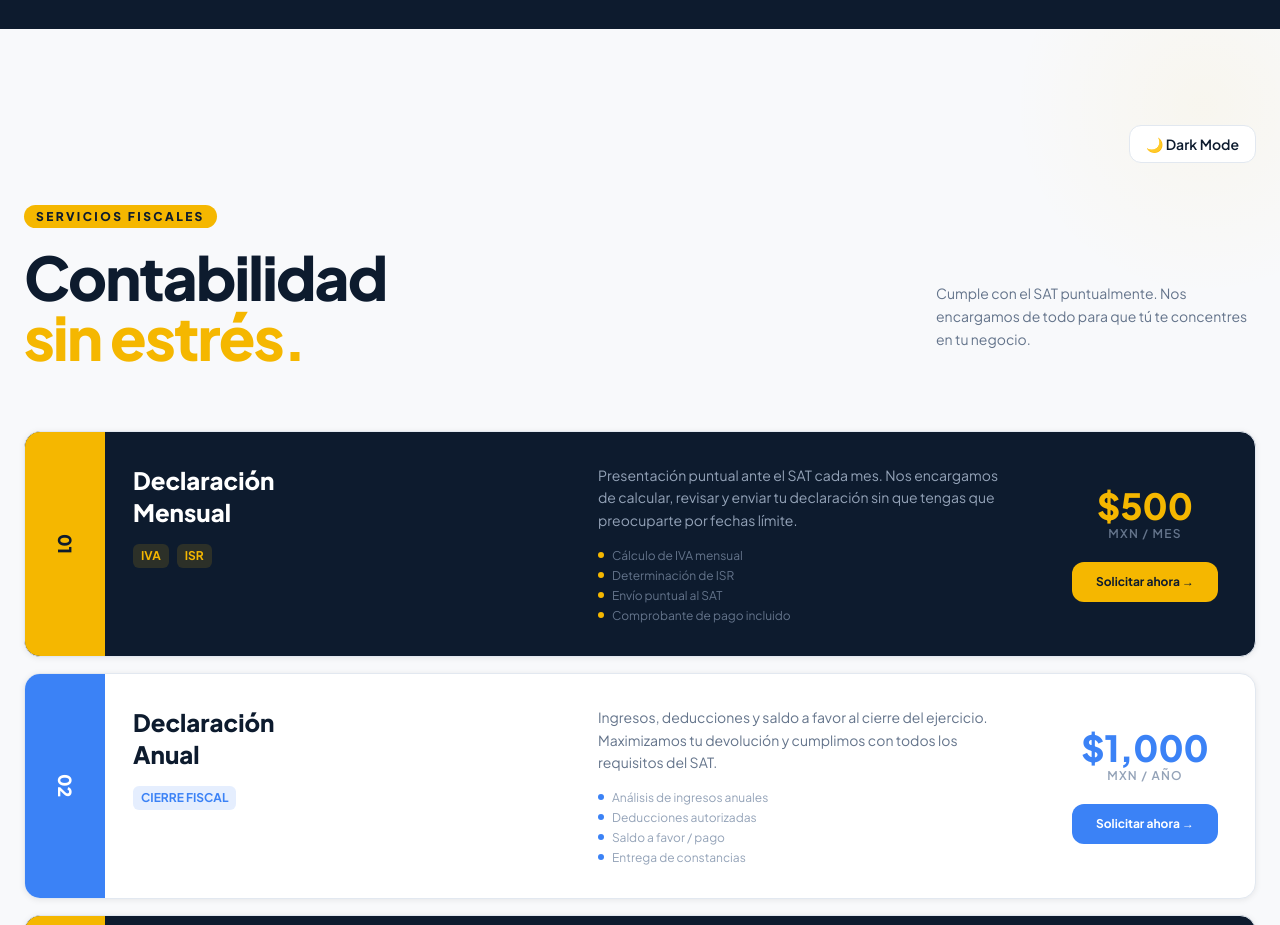
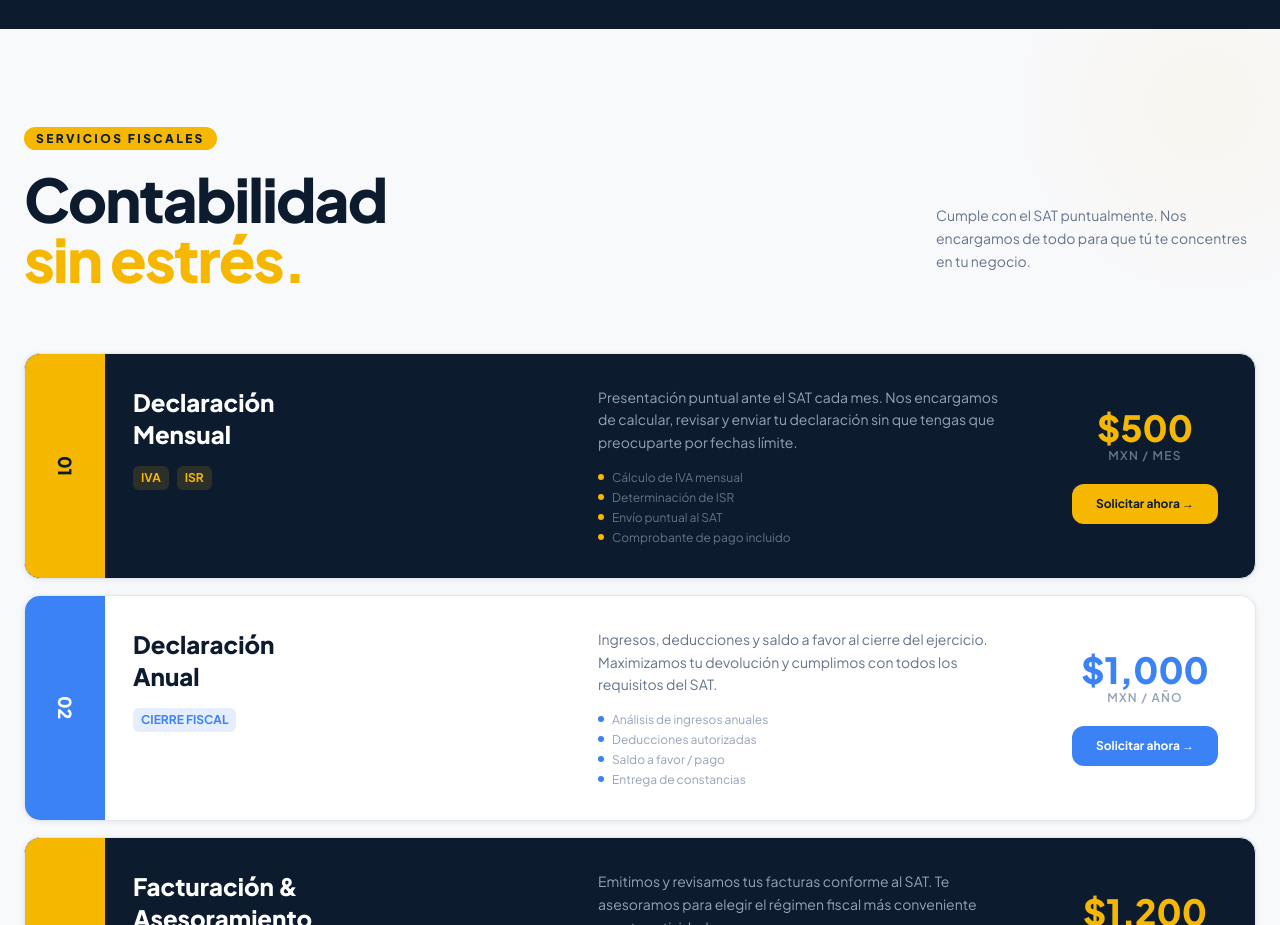
Before and after one commit to BlaKCronic/Society, a React (Vite) app: page / in a window 1280 px wide. Shown: the part 3240-4165 px from the top of the page. Built offline with nearby package versions, Linux system fonts and the light colour scheme.

Commit message:
añadido - dark mode

```diff
--- a/src/components/AccountingServices.jsx
+++ b/src/components/AccountingServices.jsx
@@ -1,4 +1,4 @@
-import { useState, useEffect } from 'react'
+import { useState } from 'react'
 
 const services = [
   {
@@ -60,23 +60,6 @@ const services = [
 export default function AccountingServices() {
   const [hovered, setHovered] = useState(null)
 
-  /* ======================
-     DARK MODE MANUAL
-  ====================== */
-  const [darkMode, setDarkMode] = useState(() => {
-    return localStorage.getItem('theme') === 'dark'
-  })
-
-  useEffect(() => {
-    if (darkMode) {
-      document.documentElement.classList.add('dark')
-      localStorage.setItem('theme', 'dark')
-    } else {
-      document.documentElement.classList.remove('dark')
-      localStorage.setItem('theme', 'light')
-    }
-  }, [darkMode])
-
   return (
     <section
       id="contabilidad"
@@ -94,21 +77,6 @@ export default function AccountingServices() {
       />
 
       <div className="max-w-7xl mx-auto px-6 relative">
-
-        {/* BUTTON DARK MODE */}
-        <div className="flex justify-end mb-10">
-          <button
-            onClick={() => setDarkMode(!darkMode)}
-            className="px-4 py-2 rounded-xl text-sm font-semibold transition-all"
-            style={{
-              backgroundColor: 'var(--bg-card)',
-              color: 'var(--text-primary)',
-              border: '1px solid var(--border)',
-            }}
-          >
-            {darkMode ? '☀️ Light Mode' : '🌙 Dark Mode'}
-          </button>
-        </div>
 
         {/* Header */}
         <div className="flex flex-col md:flex-row md:items-end md:justify-between gap-6 mb-16">
```
